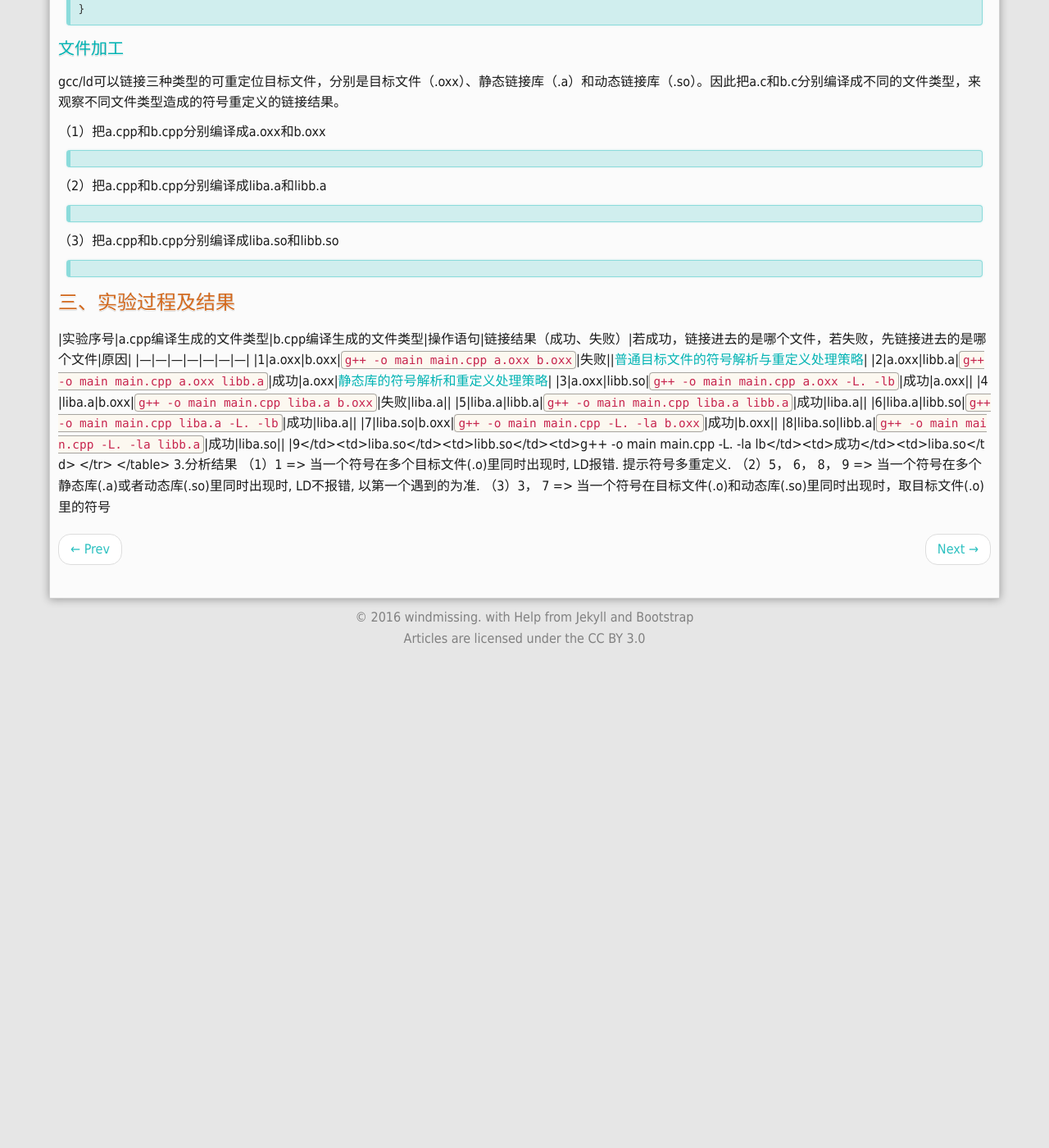
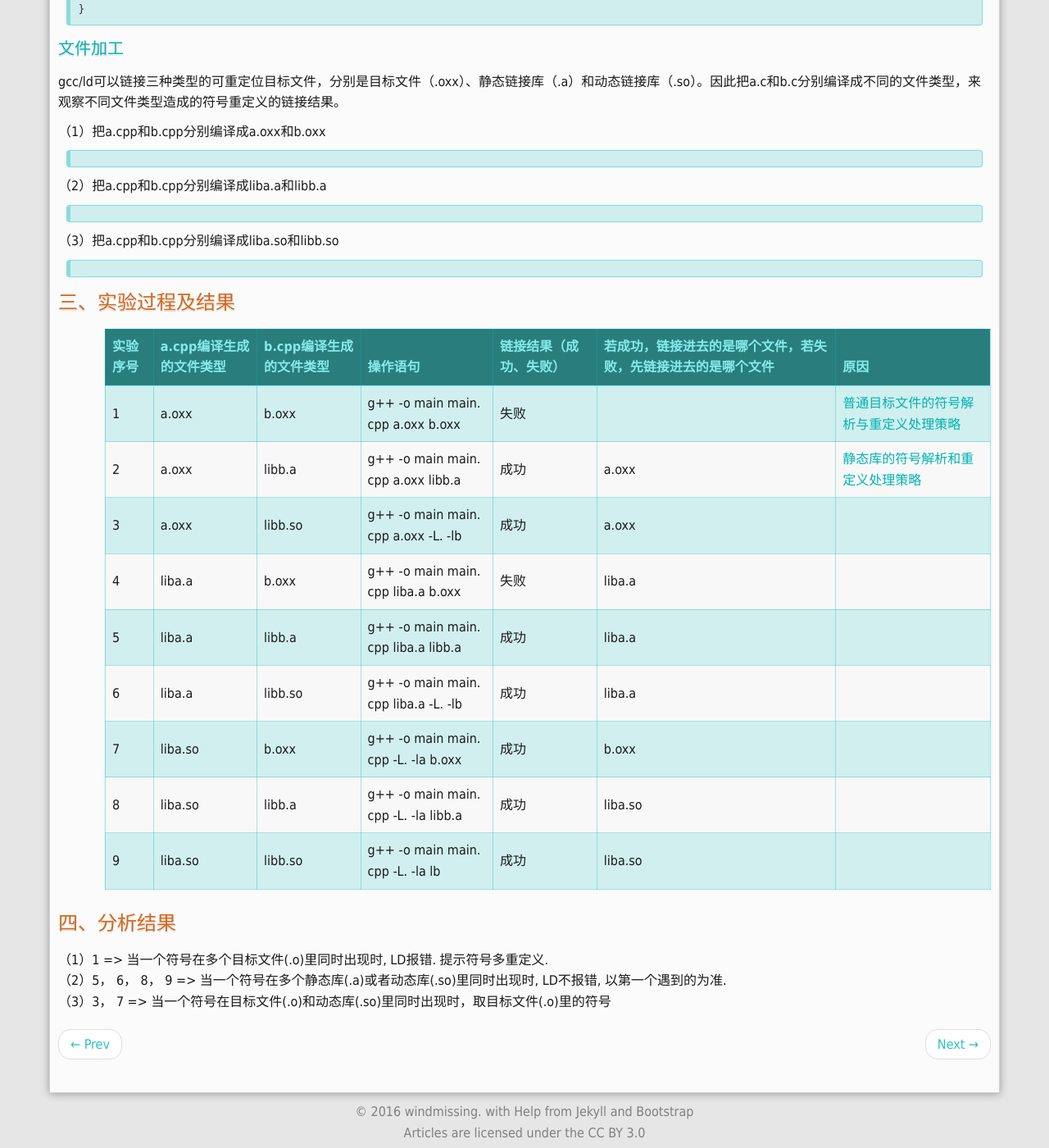
Before and after one commit to windmissing/windmissing.github.io, a Jekyll site: the page built from _posts/2015-04-03-symbol-redifine-in-g++-ld.md, in a window 1280 px wide and 1400 px high, scrolled down 1169 px. Shown: the whole window at 82% size. Built offline with Jekyll 4.4.1, drawn with Linux system fonts in a browser that asks for light colours; Markdown is read by kramdown in place of the engine named in the settings; comment, search, counter and statistics services are not loaded; before the commit the page ends 1966 px from its top, so only the background shows below that.

Commit message:
Update 2015-04-03-symbol-redifine-in-g++-ld.md

```diff
--- a/_posts/2015-04-03-symbol-redifine-in-g++-ld.md
+++ b/_posts/2015-04-03-symbol-redifine-in-g++-ld.md
@@ -82,18 +82,17 @@ gcc/ld可以链接三种类型的可重定位目标文件，分别是目标文
 
 |实验序号|a.cpp编译生成的文件类型|b.cpp编译生成的文件类型|操作语句|链接结果（成功、失败）|若成功，链接进去的是哪个文件，若失败，先链接进去的是哪个文件|原因|
 |---|---|---|---|---|---|---|
-|1|a.oxx|b.oxx|`g++ -o main main.cpp a.oxx b.oxx`|失败||[普通目标文件的符号解析与重定义处理策略](http://blog.csdn.net/mishifangxiangdefeng/article/details/44859389)|
-|2|a.oxx|libb.a|`g++ -o main main.cpp a.oxx libb.a`|成功|a.oxx|[静态库的符号解析和重定义处理策略](http://blog.csdn.net/mishifangxiangdefeng/article/details/45127863)|
-|3|a.oxx|libb.so|`g++ -o main main.cpp a.oxx -L. -lb`|成功|a.oxx||
-|4|liba.a|b.oxx|`g++ -o main main.cpp liba.a b.oxx`|失败|liba.a||
-|5|liba.a|libb.a|`g++ -o main main.cpp liba.a libb.a`|成功|liba.a||
-|6|liba.a|libb.so|`g++ -o main main.cpp liba.a -L. -lb`|成功|liba.a||
-|7|liba.so|b.oxx|`g++ -o main main.cpp -L. -la b.oxx`|成功|b.oxx||
-|8|liba.so|libb.a|`g++ -o main main.cpp -L. -la libb.a`|成功|liba.so||
-|9</td><td>liba.so</td><td>libb.so</td><td>g++ -o main main.cpp -L. -la lb</td><td>成功</td><td>liba.so</td>
-</tr>
-</table>
-3.分析结果
+|1|a.oxx|b.oxx|g++ -o main main.cpp a.oxx b.oxx|失败||[普通目标文件的符号解析与重定义处理策略](http://blog.csdn.net/mishifangxiangdefeng/article/details/44859389)|
+|2|a.oxx|libb.a|g++ -o main main.cpp a.oxx libb.a|成功|a.oxx|[静态库的符号解析和重定义处理策略](http://blog.csdn.net/mishifangxiangdefeng/article/details/45127863)|
+|3|a.oxx|libb.so|g++ -o main main.cpp a.oxx -L. -lb|成功|a.oxx||
+|4|liba.a|b.oxx|g++ -o main main.cpp liba.a b.oxx|失败|liba.a||
+|5|liba.a|libb.a|g++ -o main main.cpp liba.a libb.a|成功|liba.a||
+|6|liba.a|libb.so|g++ -o main main.cpp liba.a -L. -lb|成功|liba.a||
+|7|liba.so|b.oxx|g++ -o main main.cpp -L. -la b.oxx|成功|b.oxx||
+|8|liba.so|libb.a|g++ -o main main.cpp -L. -la libb.a|成功|liba.so||
+|9|liba.so|libb.so|g++ -o main main.cpp -L. -la lb|成功|liba.so||
+
+#### 四、分析结果
 （1）1 => 当一个符号在多个目标文件(.o)里同时出现时, LD报错. 提示符号多重定义.
 （2）5， 6， 8， 9 => 当一个符号在多个静态库(.a)或者动态库(.so)里同时出现时, LD不报错, 以第一个遇到的为准.
 （3）3， 7 => 当一个符号在目标文件(.o)和动态库(.so)里同时出现时，取目标文件(.o)里的符号
```
